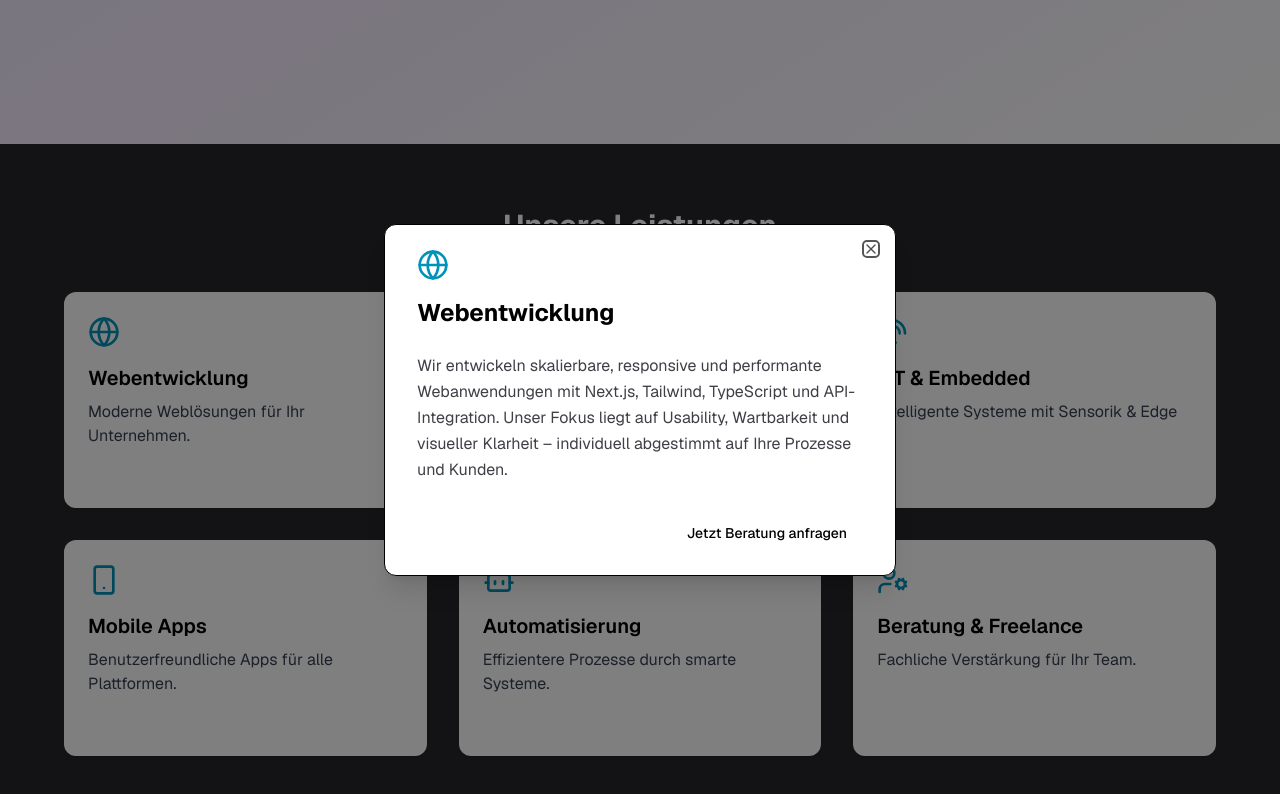
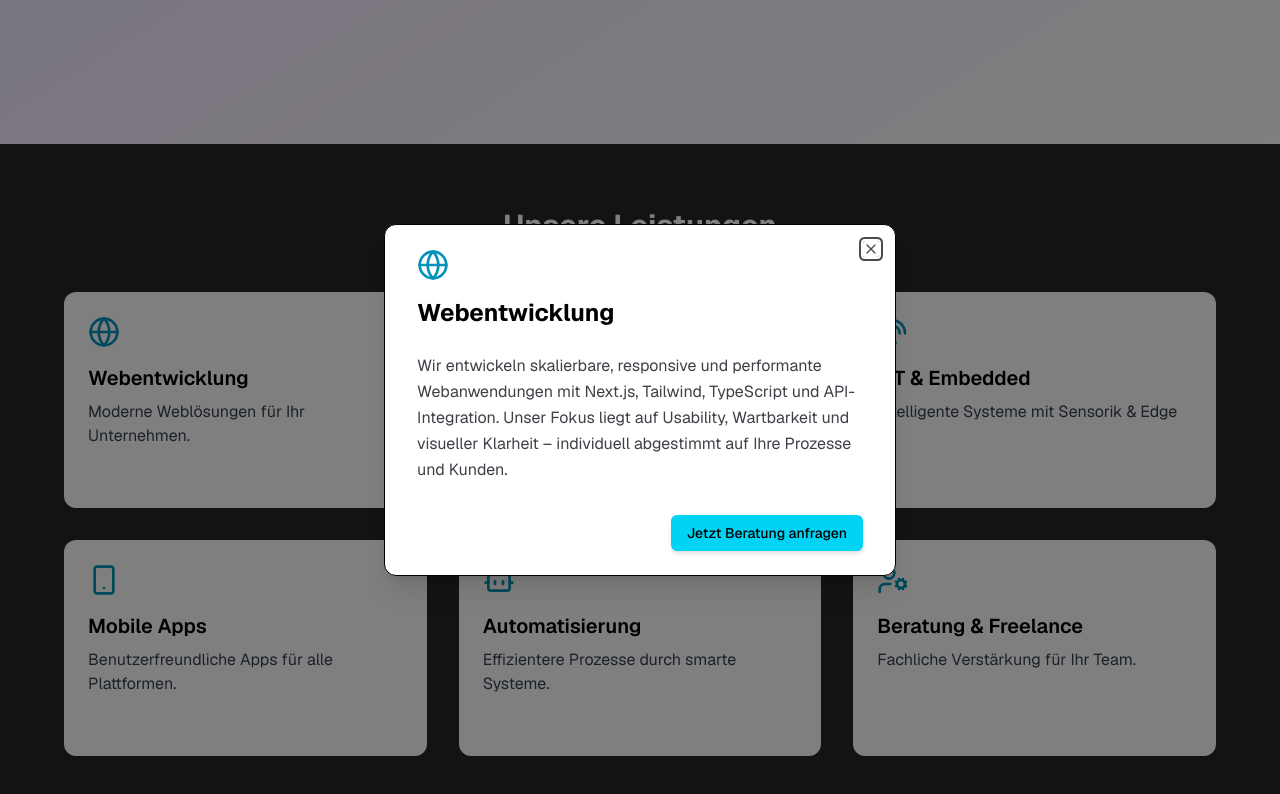
Before and after one commit to PrennerProducts/tirolai-website, a Next.js app: page / in a window 1280 px wide. Both pictures are taken after a click on the element 245 px from the left and 1056 px from the top of the page. Shown: the part 656-1450 px from the top of the page. Built offline with nearby package versions, Linux system fonts and the light colour scheme.

Commit message:
dialog, button

```diff
--- /dev/null
+++ b/components/ui/button.tsx
@@ -0,0 +1,61 @@
+import * as React from 'react';
+import { Slot } from '@radix-ui/react-slot';
+import { cva, type VariantProps } from 'class-variance-authority';
+
+import { cn } from '@/lib/utils';
+
+const buttonVariants = cva(
+  "inline-flex items-center justify-center gap-2 whitespace-nowrap rounded-md text-sm font-medium transition-all disabled:pointer-events-none disabled:opacity-50 [&_svg]:pointer-events-none [&_svg:not([class*='size-'])]:size-4 shrink-0 [&_svg]:shrink-0 outline-none focus-visible:border-ring focus-visible:ring-ring/50 focus-visible:ring-[3px] aria-invalid:ring-destructive/20 dark:aria-invalid:ring-destructive/40 aria-invalid:border-destructive",
+  {
+    variants: {
+      variant: {
+        default:
+          'bg-primary text-primary-foreground shadow-xs hover:bg-primary/90',
+        destructive:
+          'bg-destructive text-white shadow-xs hover:bg-destructive/90 focus-visible:ring-destructive/20 dark:focus-visible:ring-destructive/40 dark:bg-destructive/60',
+        outline:
+          'border bg-background shadow-xs hover:bg-accent hover:text-accent-foreground dark:bg-input/30 dark:border-input dark:hover:bg-input/50',
+        secondary:
+          'bg-secondary text-secondary-foreground shadow-xs hover:bg-secondary/80',
+        ghost:
+          'hover:bg-accent hover:text-accent-foreground dark:hover:bg-accent/50',
+        link: 'text-primary underline-offset-4 hover:underline',
+
+        cyan: 'bg-cyan-400 text-black shadow-md hover:bg-cyan-500 hover:brightness-110 hover:shadow-lg transition-all',
+      },
+      size: {
+        default: 'h-9 px-4 py-2 has-[>svg]:px-3',
+        sm: 'h-8 rounded-md gap-1.5 px-3 has-[>svg]:px-2.5',
+        lg: 'h-10 rounded-md px-6 has-[>svg]:px-4',
+        icon: 'size-9',
+      },
+    },
+    defaultVariants: {
+      variant: 'default',
+      size: 'default',
+    },
+  }
+);
+
+function Button({
+  className,
+  variant,
+  size,
+  asChild = false,
+  ...props
+}: React.ComponentProps<'button'> &
+  VariantProps<typeof buttonVariants> & {
+    asChild?: boolean;
+  }) {
+  const Comp = asChild ? Slot : 'button';
+
+  return (
+    <Comp
+      data-slot="button"
+      className={cn(buttonVariants({ variant, size, className }))}
+      {...props}
+    />
+  );
+}
+
+export { Button, buttonVariants };
--- /dev/null
+++ b/components/ui/dialog.tsx
@@ -0,0 +1,135 @@
+"use client"
+
+import * as React from "react"
+import * as DialogPrimitive from "@radix-ui/react-dialog"
+import { XIcon } from "lucide-react"
+
+import { cn } from "@/lib/utils"
+
+function Dialog({
+  ...props
+}: React.ComponentProps<typeof DialogPrimitive.Root>) {
+  return <DialogPrimitive.Root data-slot="dialog" {...props} />
+}
+
+function DialogTrigger({
+  ...props
+}: React.ComponentProps<typeof DialogPrimitive.Trigger>) {
+  return <DialogPrimitive.Trigger data-slot="dialog-trigger" {...props} />
+}
+
+function DialogPortal({
+  ...props
+}: React.ComponentProps<typeof DialogPrimitive.Portal>) {
+  return <DialogPrimitive.Portal data-slot="dialog-portal" {...props} />
+}
+
+function DialogClose({
+  ...props
+}: React.ComponentProps<typeof DialogPrimitive.Close>) {
+  return <DialogPrimitive.Close data-slot="dialog-close" {...props} />
+}
+
+function DialogOverlay({
+  className,
+  ...props
+}: React.ComponentProps<typeof DialogPrimitive.Overlay>) {
+  return (
+    <DialogPrimitive.Overlay
+      data-slot="dialog-overlay"
+      className={cn(
+        "data-[state=open]:animate-in data-[state=closed]:animate-out data-[state=closed]:fade-out-0 data-[state=open]:fade-in-0 fixed inset-0 z-50 bg-black/50",
+        className
+      )}
+      {...props}
+    />
+  )
+}
+
+function DialogContent({
+  className,
+  children,
+  ...props
+}: React.ComponentProps<typeof DialogPrimitive.Content>) {
+  return (
+    <DialogPortal data-slot="dialog-portal">
+      <DialogOverlay />
+      <DialogPrimitive.Content
+        data-slot="dialog-content"
+        className={cn(
+          "bg-background data-[state=open]:animate-in data-[state=closed]:animate-out data-[state=closed]:fade-out-0 data-[state=open]:fade-in-0 data-[state=closed]:zoom-out-95 data-[state=open]:zoom-in-95 fixed top-[50%] left-[50%] z-50 grid w-full max-w-[calc(100%-2rem)] translate-x-[-50%] translate-y-[-50%] gap-4 rounded-lg border p-6 shadow-lg duration-200 sm:max-w-lg",
+          className
+        )}
+        {...props}
+      >
+        {children}
+        <DialogPrimitive.Close className="ring-offset-background focus:ring-ring data-[state=open]:bg-accent data-[state=open]:text-muted-foreground absolute top-4 right-4 rounded-xs opacity-70 transition-opacity hover:opacity-100 focus:ring-2 focus:ring-offset-2 focus:outline-hidden disabled:pointer-events-none [&_svg]:pointer-events-none [&_svg]:shrink-0 [&_svg:not([class*='size-'])]:size-4">
+          <XIcon />
+          <span className="sr-only">Close</span>
+        </DialogPrimitive.Close>
+      </DialogPrimitive.Content>
+    </DialogPortal>
+  )
+}
+
+function DialogHeader({ className, ...props }: React.ComponentProps<"div">) {
+  return (
+    <div
+      data-slot="dialog-header"
+      className={cn("flex flex-col gap-2 text-center sm:text-left", className)}
+      {...props}
+    />
+  )
+}
+
+function DialogFooter({ className, ...props }: React.ComponentProps<"div">) {
+  return (
+    <div
+      data-slot="dialog-footer"
+      className={cn(
+        "flex flex-col-reverse gap-2 sm:flex-row sm:justify-end",
+        className
+      )}
+      {...props}
+    />
+  )
+}
+
+function DialogTitle({
+  className,
+  ...props
+}: React.ComponentProps<typeof DialogPrimitive.Title>) {
+  return (
+    <DialogPrimitive.Title
+      data-slot="dialog-title"
+      className={cn("text-lg leading-none font-semibold", className)}
+      {...props}
+    />
+  )
+}
+
+function DialogDescription({
+  className,
+  ...props
+}: React.ComponentProps<typeof DialogPrimitive.Description>) {
+  return (
+    <DialogPrimitive.Description
+      data-slot="dialog-description"
+      className={cn("text-muted-foreground text-sm", className)}
+      {...props}
+    />
+  )
+}
+
+export {
+  Dialog,
+  DialogClose,
+  DialogContent,
+  DialogDescription,
+  DialogFooter,
+  DialogHeader,
+  DialogOverlay,
+  DialogPortal,
+  DialogTitle,
+  DialogTrigger,
+}
```
